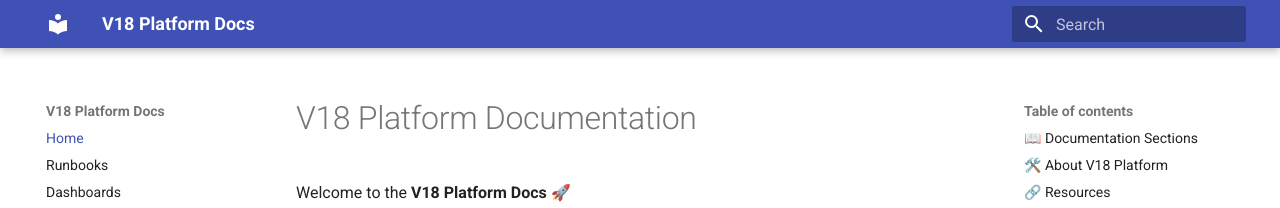
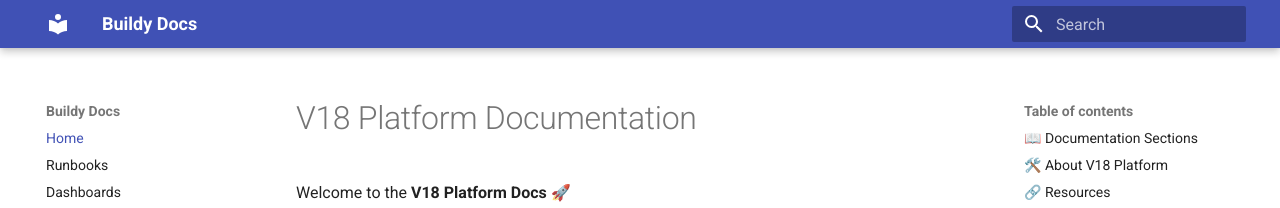
Before and after one commit to Kello54/Buildy, an MkDocs documentation site: the page built from docs/index.md, in a window 1280 px wide. Shown: the top 208 px of the page. Built offline with MkDocs 1.6.1 and Material for MkDocs 9.7.7, drawn with Linux system fonts in a browser that asks for light colours.

Commit message:
Update mkdocs.yml

```diff
--- a/mkdocs.yml
+++ b/mkdocs.yml
@@ -1,4 +1,4 @@
-site_name: V18 Platform Docs
+site_name: Buildy Docs
 theme:
   name: material
 
@@ -11,4 +11,4 @@ nav:
   - Home: index.md
   - Runbooks: runbooks.md
   - Dashboards: dashboards.md
-  - API: swagger-ui
+  - API: swagger.json
```
